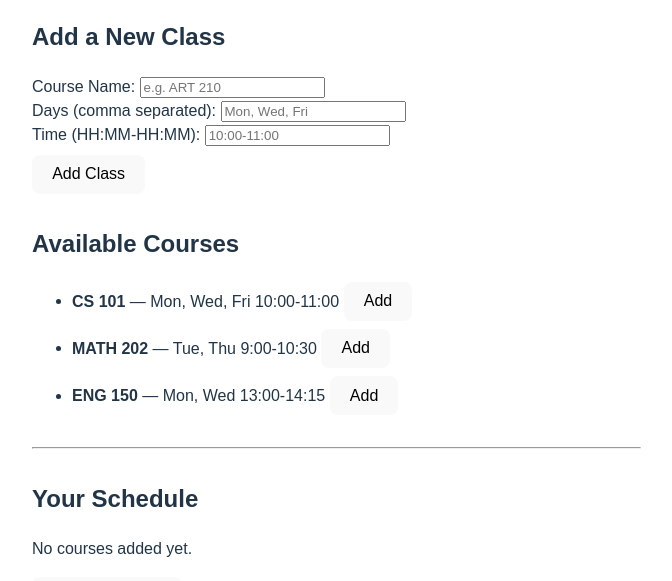
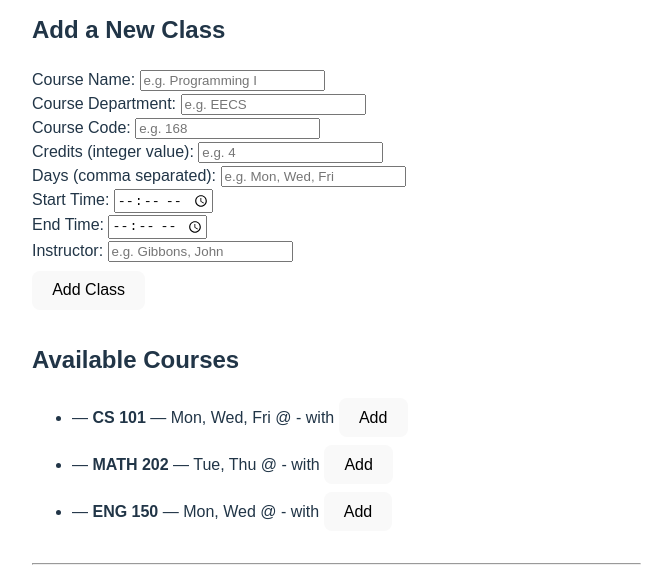
Before and after one commit to cjanderson1016/581Project3, a React (Vite) app: page / in a window 1280 px wide. Shown: the part 145-726 px from the top of the page, without its empty margins (0-672 px from the left). Built offline with nearby package versions, Linux system fonts and the light colour scheme; no server answers.

Commit message:
Pull data from backend and update data format

```diff
--- a/src/App.jsx
+++ b/src/App.jsx
@@ -1,4 +1,4 @@
-import { useState } from "react";
+import { useEffect, useState } from "react";
 import CourseList from "./components/CourseList";
 import ScheduleGrid from "./components/ScheduleGrid";
 import AddClassForm from "./components/AddClassForm";
@@ -11,24 +11,39 @@ const sampleCourses = [
 
 export default function App() {
   const [schedule, setSchedule] = useState([]);
+  const [courses, setCourses] = useState([]);
 
+  // get the courses from the backend
+  useEffect(() => {
+    fetch("http://127.0.0.1:8000/api/courses/")
+      .then((res) => res.json()) // covert the body of the response to JSON
+      .then((data) => setCourses(data)) // set courses to the JSON (should be an array of courses)
+      .catch((err) => { // if there is an error getting the courses from the backend...
+        console.error("Error fetching courses:", err); // report it in the console
+        setCourses(sampleCourses) // use the sample courses
+      });
+  }, []);
+
+  // add a course to the schedule
   const addCourse = (course) => {
     // Prevent duplicates
     if (schedule.find((c) => c.id === course.id)) return alert("Already added!");
     setSchedule([...schedule, course]);
   };
 
+  // remove a course from the schedule
   const removeCourse = (id) => {
     setSchedule(schedule.filter((c) => c.id !== id));
   };
 
+  // clear the schedule
   const clearSchedule = () => setSchedule([]);
 
   return (
     <div style={{ padding: "2rem", fontFamily: "sans-serif" }}>
       <h1>Course Schedule Builder</h1>
       <AddClassForm onAdd={addCourse} />
-      <CourseList courses={sampleCourses} onAdd={addCourse} />
+      <CourseList courses={courses} onAdd={addCourse} />
       <hr style={{ margin: "2rem 0" }} />
       <ScheduleGrid courses={schedule} onRemove={removeCourse} />
       <button onClick={clearSchedule}>Clear Schedule</button>
--- a/src/components/AddClassForm.jsx
+++ b/src/components/AddClassForm.jsx
@@ -1,28 +1,41 @@
 //ChatGPT
 import { useState } from "react";
-import Class from "../models/Class";
+import Course from "../models/Course";
 
 export default function AddClassForm({ onAdd }) {
   const [name, setName] = useState("");
+  const [department, setDepartment] = useState("");
+  const [code, setCode] = useState("");
+  const [credits, setCredits] = useState("");
   const [days, setDays] = useState("");
-  const [time, setTime] = useState("");
+  const [start_time, setStartTime] = useState("");
+  const [end_time, setEndTime] = useState("");
+  const [instructor, setInstructor] = useState("");
 
   const handleSubmit = (e) => {
     e.preventDefault();
 
-    if (!name || !days || !time) {
+    // ensure all fields are filled out before submitting
+    if (!name || !department || !code || !credits || !days || !start_time || !end_time || !instructor) {
       alert("Please fill in all fields.");
       return;
     }
 
-    const dayList = days.split(",").map((d) => d.trim());
-    const newClass = new Class(name, dayList, time);
+    const dayList = days.split(",").map((d) => d.trim()); // format the days list
+    const newClass = new Course(0, name, department, code, credits, dayList, start_time, end_time, instructor); // remeber to handle 0 ids (assign next available id) on backend
     onAdd(newClass);
+    // TODO: send class to backend to save it permenantly to the database (to the global list for admin users; to personal data for students)
+    // currently this just add the class to the schedule grid temporarily
 
-    // Clear form
+    // Clear form after submission
     setName("");
+    setDepartment("");
+    setCode("");
+    setCredits("");
     setDays("");
-    setTime("");
+    setStartTime("");
+    setEndTime("");
+    setInstructor("");
   };
 
   return (
@@ -34,7 +47,31 @@ export default function AddClassForm({ onAdd }) {
           <input
             value={name}
             onChange={(e) => setName(e.target.value)}
-            placeholder="e.g. ART 210"
+            placeholder="e.g. Programming I"
+          />
+        </div>
+        <div>
+          <label>Course Department: </label>
+          <input
+            value={department}
+            onChange={(e) => setDepartment(e.target.value)}
+            placeholder="e.g. EECS"
+          />
+        </div>
+        <div>
+          <label>Course Code: </label>
+          <input
+            value={code}
+            onChange={(e) => setCode(e.target.value)}
+            placeholder="e.g. 168"
+          />
+        </div>
+        <div>
+          <label>Credits (integer value): </label>
+          <input
+            value={credits}
+            onChange={(e) => setCredits(e.target.value)}
+            placeholder="e.g. 4"
           />
         </div>
         <div>
@@ -42,15 +79,31 @@ export default function AddClassForm({ onAdd }) {
           <input
             value={days}
             onChange={(e) => setDays(e.target.value)}
-            placeholder="Mon, Wed, Fri"
+            placeholder="e.g. Mon, Wed, Fri"
           />
         </div>
         <div>
-          <label>Time (HH:MM-HH:MM): </label>
+          <label>Start Time: </label>
           <input
-            value={time}
-            onChange={(e) => setTime(e.target.value)}
-            placeholder="10:00-11:00"
+            value={start_time}
+            type="time"
+            onChange={(e) => setStartTime(e.target.value)}
+          />
+        </div>
+        <div>
+          <label>End Time: </label>
+          <input
+            value={end_time}
+            type="time"
+            onChange={(e) => setEndTime(e.target.value)}
+          />
+        </div>
+        <div>
+          <label>Instructor: </label>
+          <input
+            value={instructor}
+            onChange={(e) => setInstructor(e.target.value)}
+            placeholder="e.g. Gibbons, John"
           />
         </div>
         <button type="submit" style={{ marginTop: "0.5rem" }}>
--- a/src/components/CourseList.jsx
+++ b/src/components/CourseList.jsx
@@ -7,7 +7,7 @@ export default function CourseList({ courses, onAdd }) {
       <ul>
         {courses.map((course) => (
           <li key={course.id} style={{ marginBottom: "0.5rem" }}>
-            <b>{course.name}</b> — {course.days.join(", ")} {course.time}{" "}
+            <b>{course.department} {course.code}</b> — <b>{course.name}</b> — {course.days.join(", ")} @ {course.start_time} - {course.end_time} with {course.instructor}{" "}
             <button onClick={() => onAdd(course)}>Add</button>
           </li>
         ))}
--- a/src/components/ScheduleGrid.jsx
+++ b/src/components/ScheduleGrid.jsx
@@ -10,7 +10,7 @@ export default function ScheduleGrid({ courses, onRemove }) {
         <ul>
           {courses.map((course) => (
             <li key={course.id} style={{ marginBottom: "0.5rem" }}>
-              <b>{course.name}</b> — {course.days.join(", ")} {course.time}{" "}
+              <b>{course.department} {course.code}</b> — <b>{course.name}</b> — {course.days.join(", ")} @ {course.start_time} - {course.end_time} with {course.instructor}{" "}
               <button onClick={() => onRemove(course.id)}>Remove</button>
             </li>
           ))}
--- /dev/null
+++ b/src/models/Course.js
@@ -0,0 +1,13 @@
+export default class Course {
+  constructor(id, name, department, code, credits, days, start_time, end_time, instructor) {
+    this.id = id; // unique enough for now
+    this.name = name;
+    this.department = department;
+    this.code = code;
+    this.credits = credits;
+    this.days = days; // array like ["Mon", "Wed", "Fri"]
+    this.start_time = start_time;
+    this.end_time = end_time;
+    this.instructor = instructor
+  }
+}
```
